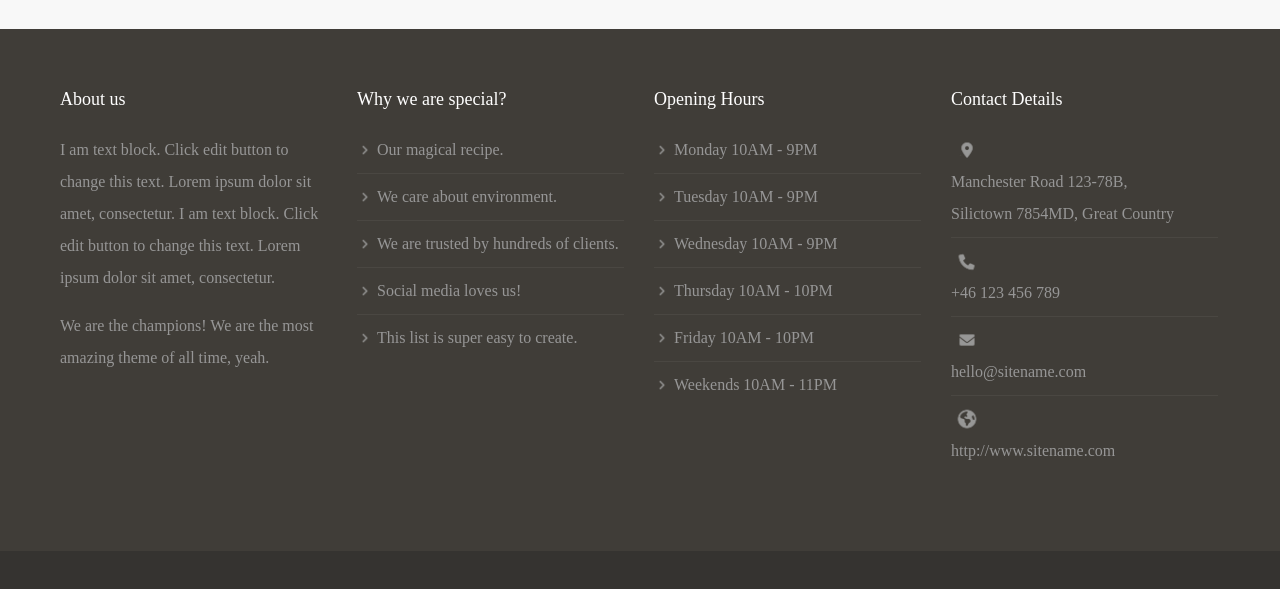
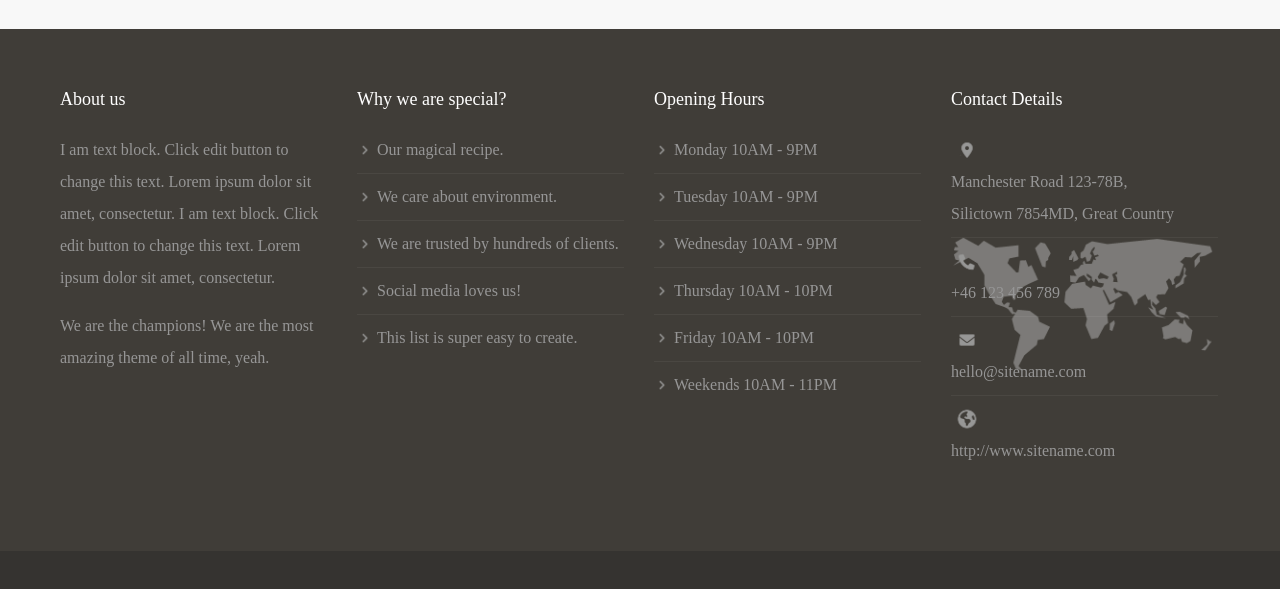
Before and after one commit to PhantomNoGameNoLife/Assignment3, a plain HTML site: page index.html in a window 1280 px wide. Shown: the part 3720-4309 px from the top of the page. Drawn offline with Linux system fonts and the light colour scheme.

Commit message:
contact-details-map

```diff
--- a/css/home.css
+++ b/css/home.css
@@ -307,6 +307,13 @@ body {
     margin-bottom: 12px;
 }
 
+.contact-details-f{
+    background-image: url(./../images/contact-details-map.png);
+    background-repeat: no-repeat;
+    background-position: center;
+    background-size: contain;
+}
+
 .contact-details-f a {
     color: #969696;
     text-decoration: none;
```
